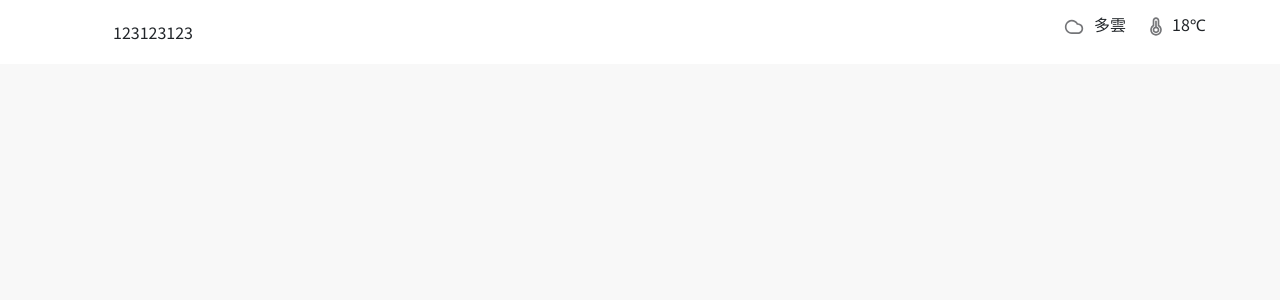
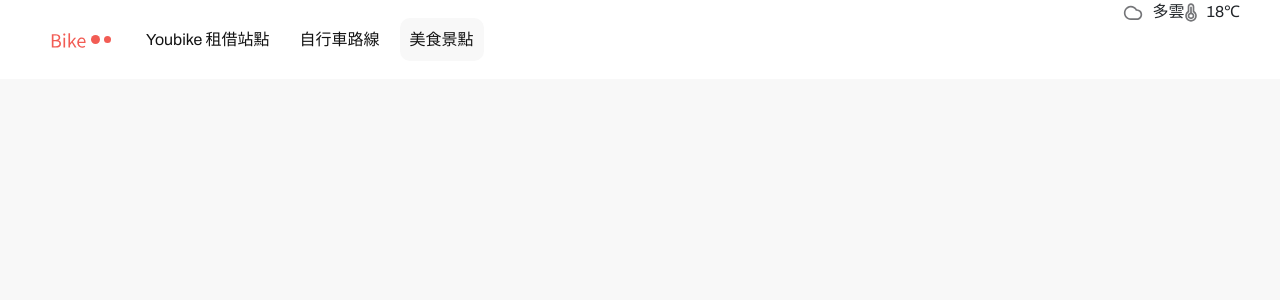
Before and after one commit to RuFrontEnd/Taiwan_Bicycle_Map, a React (Create React App) app: page /foodAttractions in a window 1280 px wide. Before the commit this address led to /. Shown: the top 300 px of the page. Built offline with nearby package versions, Linux system fonts and the light colour scheme.

Commit message:
引入 Archivo 字體 / navbar 連結功能

```diff
--- a/public/index.html
+++ b/public/index.html
@@ -13,7 +13,6 @@
       user's mobile device or desktop. See https://developers.google.com/web/fundamentals/web-app-manifest/
     -->
   <link rel="manifest" href="%PUBLIC_URL%/manifest.json" />
-  <link rel="stylesheet" href="https://fonts.googleapis.com/css?family=Roboto:300,400,500,700&display=swap" />
   <link rel="stylesheet" href="https://fonts.googleapis.com/icon?family=Material+Icons" />
   <!--
       Notice the use of %PUBLIC_URL% in the tags above.
@@ -42,9 +41,6 @@
       To begin the development, run `npm start` or `yarn start`.
       To create a production bundle, use `npm run build` or `yarn build`.
     -->
-  <style>
-    @import url('https://fonts.googleapis.com/css2?family=Noto+Sans+TC:wght@100;300;400;500;700;900&family=Noto+Sans:ital,wght@0,400;0,700;1,400;1,700&family=Roboto:ital,wght@0,100;0,300;0,400;0,500;0,700;0,900;1,100;1,300;1,400;1,500;1,700;1,900&display=swap');
-  </style>
   </style>
 </body>
 
--- a/src/App.js
+++ b/src/App.js
@@ -21,6 +21,13 @@ const routes = [
   },
 ];
 
+const navbarProps = {
+  buttonInfos: [
+    { path: "/", text: "Youbike 租借站點" },
+    { path: "/availability", text: "自行車路線" },
+    { path: "/foodAttractions", text: "美食景點" },
+  ],
+};
 // const page = lazy(() => import("pages/page/page"));
 
 // routes
@@ -28,7 +35,7 @@ function App() {
   return (
     <Router>
       {/* <Suspense fallback={<FallBack />}> */}
-      <Navbar />
+      <Navbar {...navbarProps} />
       {/* <ScrollToTop /> */}
       <Switch>
         {routes.map((route) => (
@@ -36,7 +43,7 @@ function App() {
             {route.component}
           </Route>
         ))}
-        <Redirect to={routes[0].path} />
+        {/* <Redirect to={routes[0].path} /> */}
       </Switch>
       {/* </Suspense> */}
       {/* <Footer /> */}
--- /dev/null
+++ b/src/components/Button.js
@@ -0,0 +1,35 @@
+import React, { forwardRef } from "react";
+import { withRouter } from "react-router-dom";
+import styled from "styled-components/macro";
+import {
+  __m__,
+  __FFF__,
+  __000__,
+  __F8F8F8__,
+  __141414__,
+} from "variable/variable";
+
+const Button = forwardRef((props) => {
+  const { className, style, children, selected } = props;
+
+  return (
+    <Container className={className} style={style} fluid>
+      <Wrap selected={selected}>{children}</Wrap>
+    </Container>
+  );
+});
+
+const Wrap = styled.div`
+  color: ${__141414__()};
+  background-color: ${(props) =>
+    props.selected ? __F8F8F8__() : "transparent"};
+  padding: 13px 10px;
+  border-radius: 10px;
+  line-height: 17px;
+`;
+
+const Container = styled.button`
+  padding: 0px 0px;
+`;
+
+export default withRouter(Button);
--- a/src/components/IconText.js
+++ b/src/components/IconText.js
@@ -14,9 +14,7 @@ const IconText = (props) => {
   );
 };
 
-const Text = styled.p`
-  font-size: ${__m__()};
-`;
+const Text = styled.p``;
 
 const Icon = styled.div`
   margin-right: 10px;
@@ -31,7 +29,6 @@ const Wrap = styled.div`
 
 const Container = styled.section`
   display: inline-block;
-  padding: 12px;
 `;
 
 export default IconText;
--- a/src/components/Navbar.js
+++ b/src/components/Navbar.js
@@ -1,18 +1,26 @@
 import React, { useRef, useEffect } from "react";
-import { withRouter } from "react-router-dom";
+import { withRouter, Link } from "react-router-dom";
 import styled from "styled-components/macro";
 import { useDispatch } from "react-redux";
-import { setNavBarHeight } from "redux/navBar/navBarActions";
-import { __FFF__, __000__ } from "variable/variable";
-import { ReactComponent as Logo } from "assets/svg/logo.svg";
-import { ReactComponent as Cloud } from "assets/svg/cloud.svg";
-import { ReactComponent as Temperature } from "assets/svg/temperature.svg";
-import IconText from "components/IconText";
 import {
   Container as ContainerRef,
   Row as RowRef,
   Col as ColRef,
 } from "react-bootstrap";
+import { setNavBarHeight } from "redux/navBar/navBarActions";
+import {
+  __m__,
+  __FFF__,
+  __000__,
+  __F8F8F8__,
+  __141414__,
+} from "variable/variable";
+
+import { ReactComponent as Logo } from "assets/svg/logo.svg";
+import { ReactComponent as Cloud } from "assets/svg/cloud.svg";
+import { ReactComponent as Temperature } from "assets/svg/temperature.svg";
+import IconText from "components/IconText";
+import Button from "components/Button";
 
 const WeatherIconTextProps = [
   {
@@ -29,8 +37,10 @@ const WeatherIconTextProps = [
   },
 ];
 
+const getSelectedType = (path) => window.location.pathname === path;
+
 const Navbar = (props) => {
-  const { className, style, history } = props;
+  const { className, style, history, buttonInfos = [] } = props;
   const dispatch = useDispatch();
   // const $NavbarContainer = useRef();
 
@@ -43,27 +53,33 @@ const Navbar = (props) => {
       <Row noGutters>
         <Col sm={10}>
           <NavButtons>
-            <BikeLogo
-              onClick={() => {
-                history.push("/scenicspots");
-              }}
-            />
-            <NavButton>123</NavButton>
-            <NavButton>123</NavButton>
-            <NavButton>123</NavButton>
+            <Link to="/">
+              <BikeLogo />
+            </Link>
+            {buttonInfos.map((buttonInfo) => (
+              <Link to={`${buttonInfo.path}`}>
+                <NavButton selected={getSelectedType(buttonInfo.path)}>
+                  {buttonInfo.text}
+                </NavButton>
+              </Link>
+            ))}
           </NavButtons>
         </Col>
         <Col sm={2}>
-          {WeatherIconTextProps.map((WeatherIconTextProp) => (
-            <WeatherIconText {...WeatherIconTextProp} />
-          ))}
+          <WeatherIconTexts>
+            {WeatherIconTextProps.map((WeatherIconTextProp) => (
+              <WeatherIconText {...WeatherIconTextProp} />
+            ))}
+          </WeatherIconTexts>
         </Col>
       </Row>
     </Container>
   );
 };
 
-const NavButton = styled.div``;
+const NavButton = styled(Button)`
+  margin: 18px 5px;
+`;
 
 const NavButtons = styled.div`
   width: 100%;
@@ -72,27 +88,28 @@ const NavButtons = styled.div`
   align-items: center;
 `;
 
-const BikeLogoContainer = styled.div`
-  width: 100%;
-  height: 100%;
+const WeatherIconText = styled(IconText)``;
+
+const WeatherIconTexts = styled.div`
   display: flex;
-  align-items: center;
+  justify-content: flex-end;
 `;
 
-const WeatherIconText = styled(IconText)``;
-
 const BikeLogo = styled(Logo)`
+  margin: 10px;
+  margin-right: 20px;
   cursor: pointer;
-  padding: 15px;
 `;
 
-const Col = styled(ColRef)``;
+const Col = styled(ColRef)`
+  font-size: ${__m__()};
+`;
 
 const Row = styled(RowRef)`
   background-color: ${__FFF__()};
   width: 100%;
   margin: 0px;
-  padding: 0px 40px;
+  padding: 0px 28px;
 `;
 
 const Container = styled(ContainerRef)`
--- a/src/index.css
+++ b/src/index.css
@@ -5,14 +5,25 @@ body,
   height: 100%;
 }
 
+@font-face {
+  font-family: "Archivo";
+  src: local("Archivo"),
+    url("assets/font/Archivo-VariableFont_wdth,wght.ttf") format("opentype");
+}
+
 body {
   margin: 0;
-  font-family: "Noto Sans TC", sans-serif !important;
   -webkit-font-smoothing: antialiased;
   -moz-osx-font-smoothing: grayscale;
+  background-color: #f8f8f8 !important;
+  font-family: "Archivo";
 }
 
 code {
   font-family: source-code-pro, Menlo, Monaco, Consolas, "Courier New",
     monospace;
 }
+
+p {
+  margin-bottom: 0px;
+}
--- a/src/index.js
+++ b/src/index.js
@@ -1,9 +1,8 @@
 import React from "react";
 import ReactDOM from "react-dom";
-import "index.css";
 import "reset.css";
 import "bootstrap/dist/css/bootstrap.min.css";
-import "root.css";
+import "index.css";
 import * as serviceWorker from "serviceWorker";
 import App from "App";
 import { Provider } from "react-redux";
--- a/src/root.css
+++ b/src/root.css
@@ -1,3 +1,11 @@
 body {
   background-color: #f8f8f8 !important;
+  @font-face {
+    font-family: "MyFont";
+    src: local("MyFont"), url(fonts/MyFont.woff) format("woff");
+  }
 }
+
+p {
+  margin-bottom: 0px;
+}
--- a/src/variable/variable.js
+++ b/src/variable/variable.js
@@ -21,6 +21,8 @@ export const __141414__ = getColor("#141414"); // normal
 export const __747578__ = getColor("#747578"); // disabled
 export const __BDBDBD__ = getColor("#BDBDBD"); // placeHolder
 export const __83C5BE__ = getColor("#83C5BE"); // secondary
+export const __F8F8F8__ = getColor("#F8F8F8") // selected
+
 
 // responsive
 export const size = {
```
Also changed, not shown: src/assets/font/Archivo-VariableFont_wdth,wght.ttf (added), src/assets/font/VujahdayScript-Regular.ttf (added).
